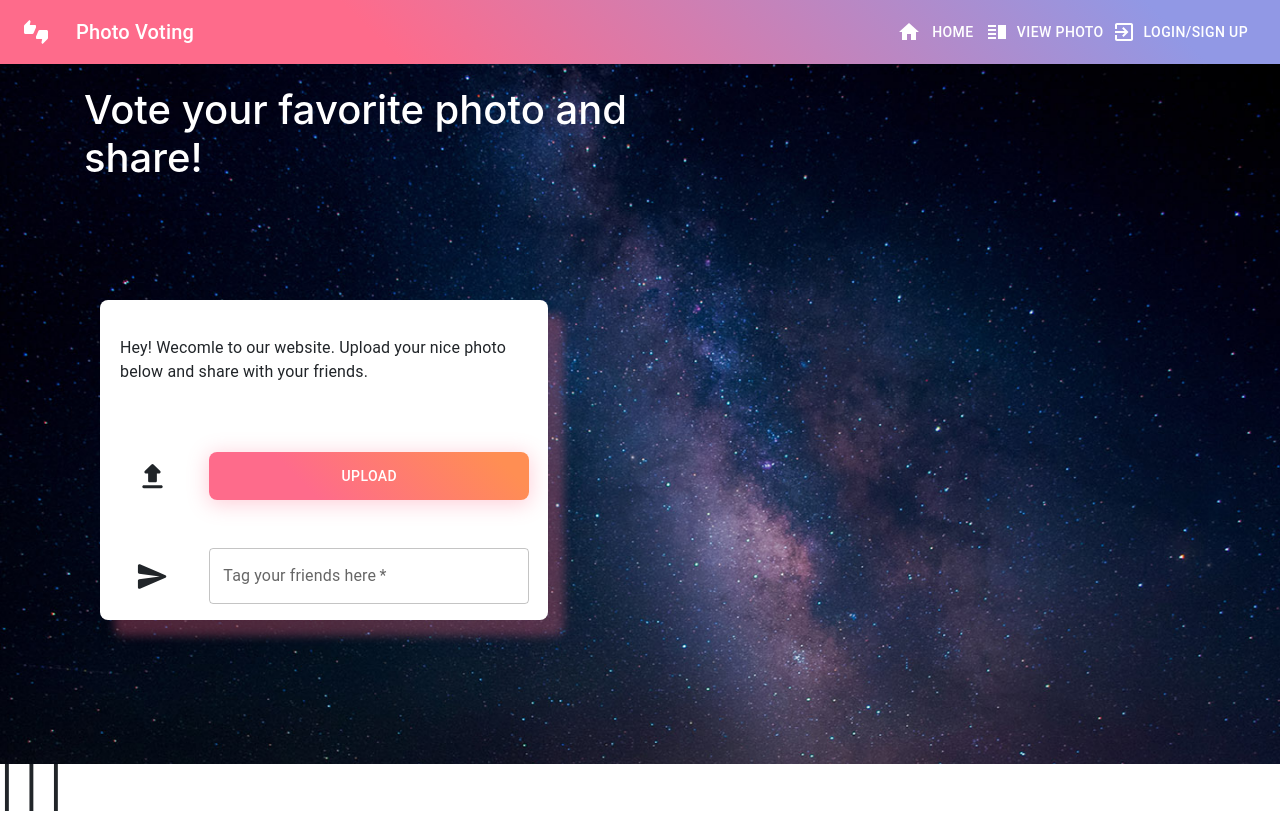
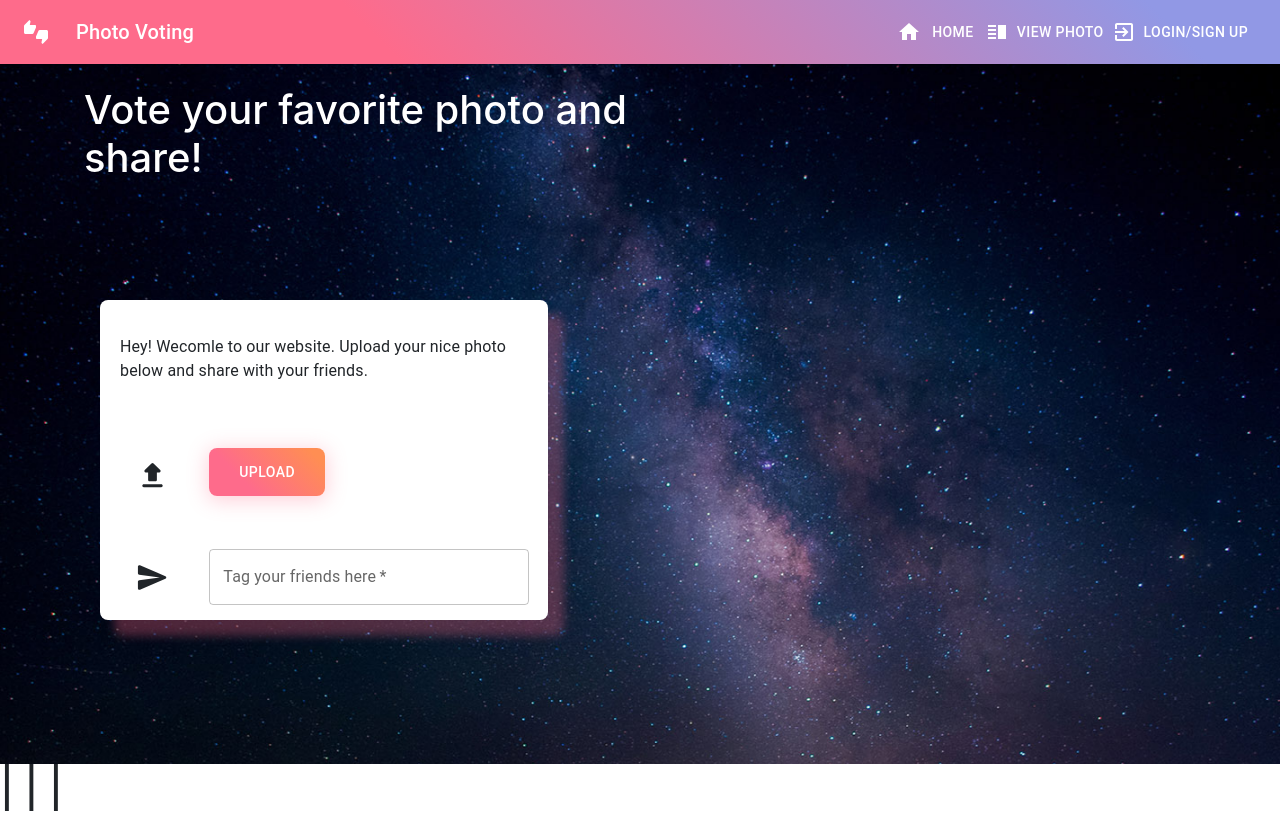
Before and after one commit to hunterD3CD/photo_voting, a React (Create React App) app in the folder client/: page / in a window 1280 px wide. Shown: the top 813 px of the page. Built offline with nearby package versions, Linux system fonts and the light colour scheme.

Commit message:
deploy to pages

```diff
--- a/client/src/components/UploadPhoto.js
+++ b/client/src/components/UploadPhoto.js
@@ -4,6 +4,11 @@ import React from "react";
 import { Button, Grid, TextField,Typography } from "@mui/material";
 import UploadRoundedIcon from "@mui/icons-material/UploadRounded";
 import SendRoundedIcon from "@mui/icons-material/SendRounded";
+import { styled } from '@mui/material/styles';
+
+const Input = styled('input')({
+  display: 'none',
+});
 
 const UploadPhoto = () => {
   const paperStyle = {
@@ -34,9 +39,12 @@ const UploadPhoto = () => {
         <UploadRoundedIcon fontSize="large"/>
       </Grid>
       <Grid item xs={9}>
-        <Button style={buttonStyle} type="submit" color="primary" variant="contained" fullWidth>
+      <label htmlFor="contained-button-file">
+      <Input accept="image/*" id="contained-button-file" multiple type="file" />
+        <Button style={buttonStyle} type="submit" color="primary" variant="contained" fullWidth component="span">
           Upload
         </Button>
+        </label>
       </Grid>
       <Grid item xs={2}>
         <SendRoundedIcon fontSize="large" />
--- a/client/src/pages/PhotoVote.js
+++ b/client/src/pages/PhotoVote.js
@@ -40,12 +40,12 @@ const PhotoVote = () => {
             />
             <ImageListItemBar
               title={item.title}
-              subtitle={<span>Vote by: {item.author}</span>}
+              // subtitle={<span>by: {item.author}</span>}
               position="below"
             />
             {/* ----------------------------------- RATING COMPONENT----------------------------------------------- */}
             <RatingPhoto/>
-            {/* <Typography variant="body2" color="text.secondary">Vote by: {photos[index].username} </Typography> */}
+            <Typography variant="body2" color="text.secondary">Vote by: {photos[index].username} </Typography>
           </ImageListItem>
         ))}
 
```
Also changed, not shown: package.json (+7 -4 lines), 1 other file (tests, documents, lock files or other folders).
